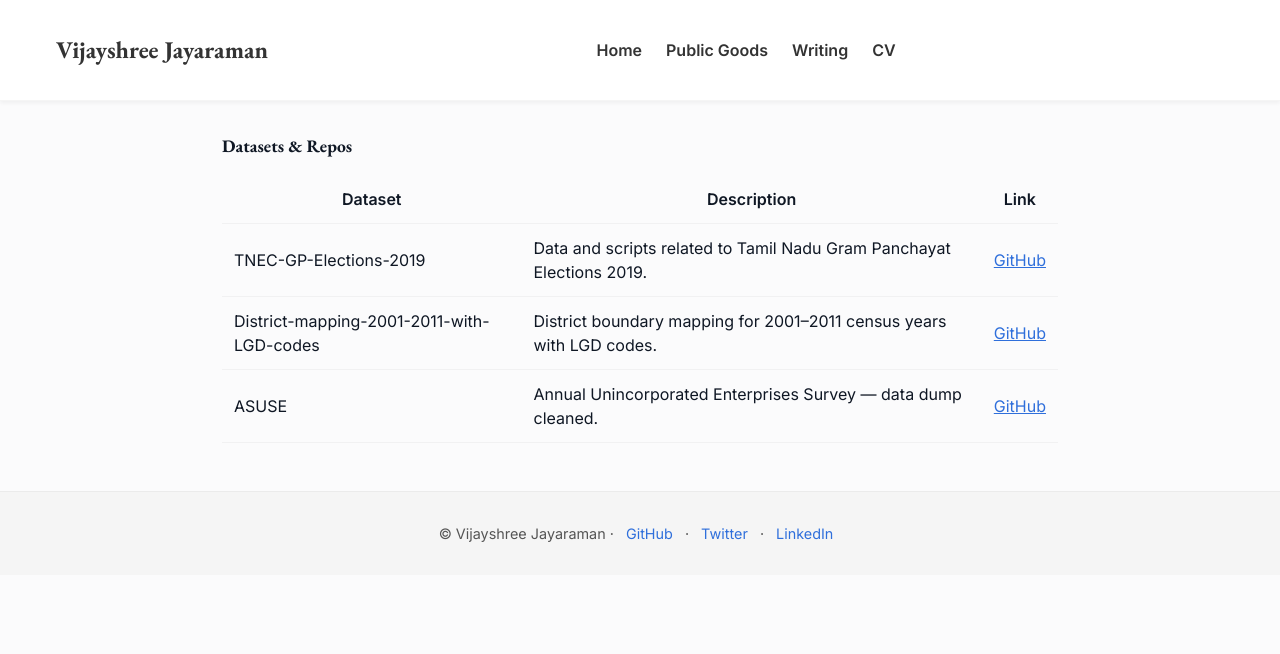
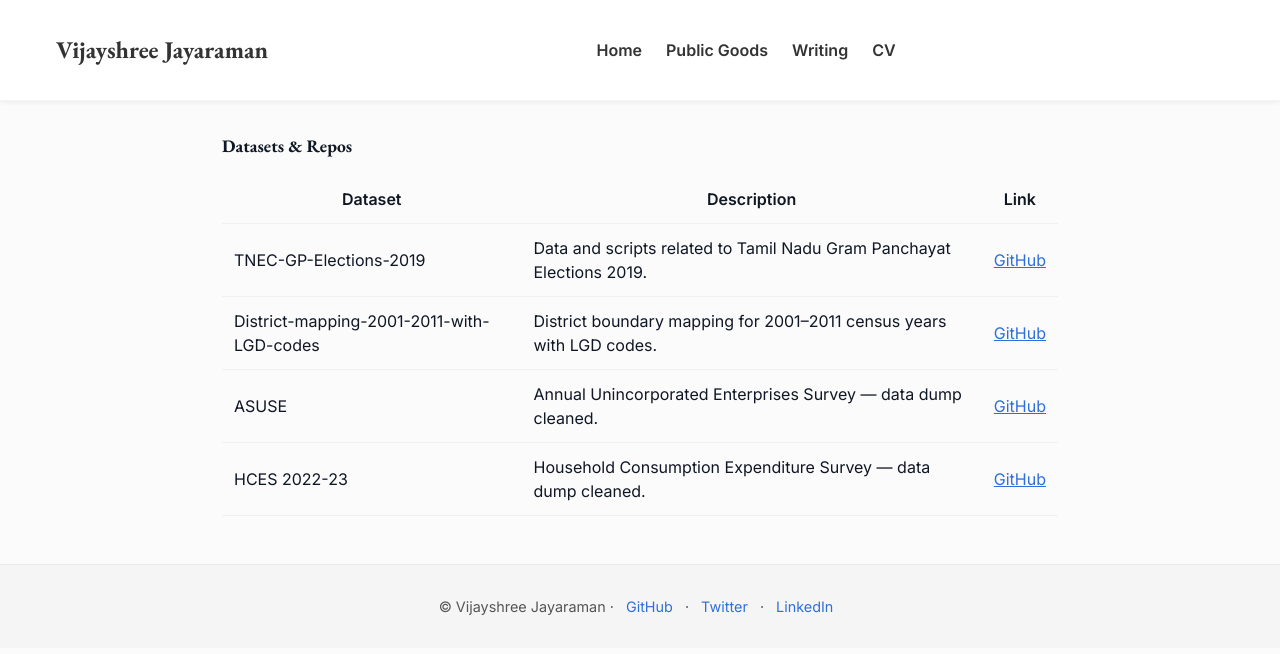
Before and after one commit to vijayshree-jayaraman/vijayshree-jayaraman.github.io, a Jekyll site: the page built from public goods.md, in a window 1280 px wide. Shown: the top 654 px of the page. Built offline with Jekyll 4.4.1, drawn with Linux system fonts in a browser that asks for light colours.

Commit message:
Update public goods.md

```diff
--- a/public goods.md
+++ b/public goods.md
@@ -31,6 +31,11 @@ permalink: /public-goods/
           <td>Annual Unincorporated Enterprises Survey — data dump cleaned.</td>
           <td><a href="https://github.com/advaitmoharir/ASUSE" target="_blank">GitHub</a></td>
         </tr>
+        <tr>
+          <td>HCES 2022-23</td>
+          <td>Household Consumption Expenditure Survey — data dump cleaned.</td>
+          <td><a href="https://github.com/advaitmoharir/hces_2023" target="_blank">GitHub</a></td>
+        </tr>
       </tbody>
     </table>
   </section>
```
